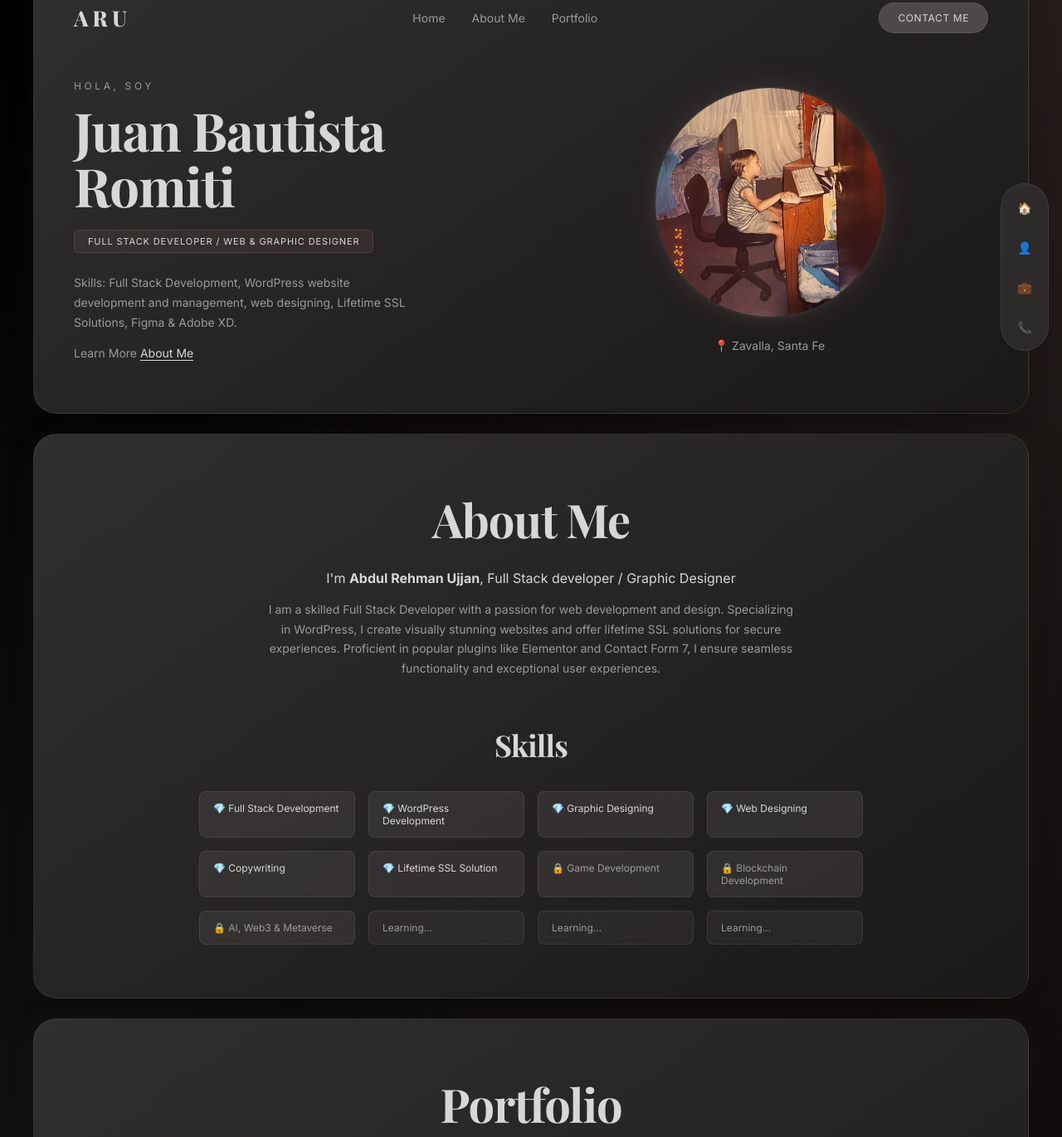
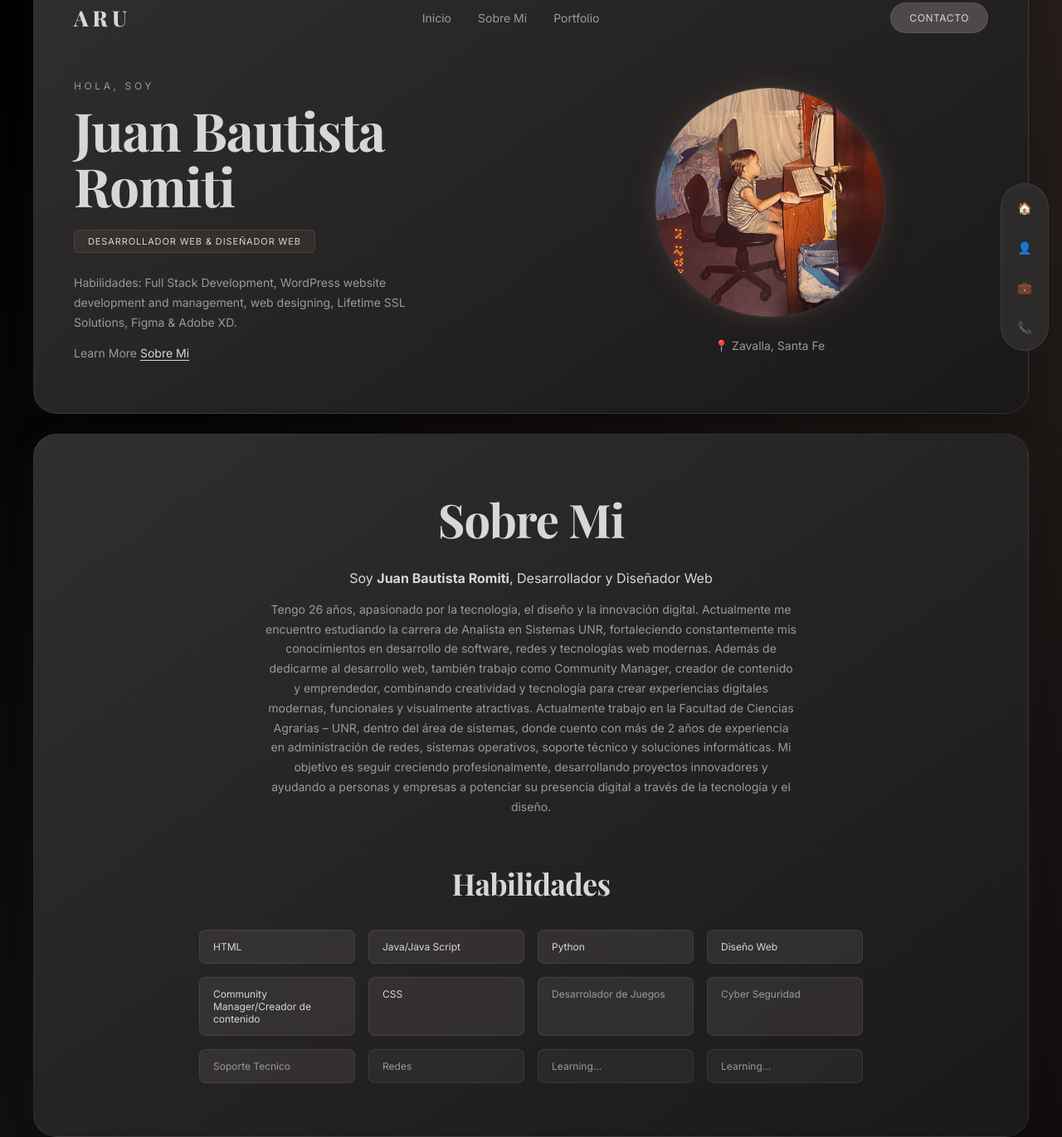
Before and after one commit to Romiti11/Portfolio, a plain HTML site: page index.html in a window 1280 px wide. Shown: the part 78-1449 px from the top of the page at 83% size. Drawn offline with nearby package versions, Linux system fonts and the light colour scheme.

Commit message:
Cambios realizados

```diff
--- a/index.html
+++ b/index.html
@@ -3,7 +3,7 @@
 <head>
   <meta charset="UTF-8" />
   <meta name="viewport" content="width=device-width, initial-scale=1.0" />
-  <title>Romiti Juan Bautista · Full Stack & Graphic Designer</title>
+  <title>Juan Bautista Romiti · Diseñador y Desarrollador Web</title>
   <meta name="description" content="Portfolio de Abdul Rehman Ujjan — Full Stack Developer y Graphic Designer." />
   <link rel="preconnect" href="https://fonts.googleapis.com" />
   <link rel="preconnect" href="https://fonts.gstatic.com" crossorigin />
@@ -27,23 +27,23 @@
       <header class="topbar">
         <a href="#home" class="logo">ARU</a>
         <ul class="topnav">
-          <li><a href="#home">Home</a></li>
-          <li><a href="#about">About Me</a></li>
+          <li><a href="#home">Inicio</a></li>
+          <li><a href="#about">Sobre Mi</a></li>
           <li><a href="#portfolio">Portfolio</a></li>
         </ul>
-        <a href="#contact" class="btn-pill">Contact Me</a>
+        <a href="#contact" class="btn-pill">Contacto</a>
       </header>
 
       <div class="hero">
         <div class="hero-text">
           <p class="eyebrow">Hola, soy</p>
           <h1>Juan Bautista<br />Romiti</h1>
-          <span class="tag">Full Stack Developer / Web &amp; Graphic Designer</span>
+          <span class="tag">Desarrollador Web &amp; Diseñador Web</span>
           <p class="lead">
-            Skills: Full Stack Development, WordPress website development and management,
+            Habilidades: Full Stack Development, WordPress website development and management,
             web designing, Lifetime SSL Solutions, Figma &amp; Adobe XD.
           </p>
-          <p class="more">Learn More <a href="#about">About Me</a></p>
+          <p class="more">Learn More <a href="#about">Sobre Mi</a></p>
         </div>
 
         <div class="hero-photo">
@@ -57,29 +57,34 @@
 
     <!-- ABOUT -->
     <section class="card" id="about">
-      <h2 class="section-title">About Me</h2>
+      <h2 class="section-title">Sobre Mi</h2>
       <p class="center-lead">
-        I'm <strong>Abdul Rehman Ujjan</strong>, Full Stack developer / Graphic Designer
+      Soy <strong>Juan Bautista Romiti</strong>, Desarrollador y Diseñador Web
       </p>
       <p class="center-text">
-        I am a skilled Full Stack Developer with a passion for web development and design.
-        Specializing in WordPress, I create visually stunning websites and offer lifetime SSL solutions
-        for secure experiences. Proficient in popular plugins like Elementor and Contact Form 7,
-        I ensure seamless functionality and exceptional user experiences.
+       Tengo 26 años, apasionado por la tecnología, el diseño y la innovación digital. Actualmente me encuentro estudiando la carrera de Analista en Sistemas UNR, fortaleciendo constantemente mis conocimientos en desarrollo de software, redes y tecnologías web modernas.
+
+Además de dedicarme al desarrollo web, también trabajo como Community Manager, creador de contenido y emprendedor, combinando creatividad y tecnología para crear experiencias digitales modernas, funcionales y visualmente atractivas.
+
+Actualmente trabajo en la Facultad de Ciencias Agrarias – UNR, dentro del área de sistemas, donde cuento con más de 2 años de experiencia en administración de redes, sistemas operativos, soporte técnico y soluciones informáticas.
+
+
+
+Mi objetivo es seguir creciendo profesionalmente, desarrollando proyectos innovadores y ayudando a personas y empresas a potenciar su presencia digital a través de la tecnología y el diseño.
       </p>
 
-      <h3 class="subtitle">Skills</h3>
+      <h3 class="subtitle">Habilidades</h3>
       <div class="skills-grid">
-        <div class="skill">💎 Full Stack Development</div>
-        <div class="skill">💎 WordPress Development</div>
-        <div class="skill">💎 Graphic Designing</div>
-        <div class="skill">💎 Web Designing</div>
-        <div class="skill">💎 Copywriting</div>
-        <div class="skill">💎 Lifetime SSL Solution</div>
-        <div class="skill locked">🔒 Game Development</div>
-        <div class="skill locked">🔒 Blockchain Development</div>
-        <div class="skill locked">🔒 AI, Web3 &amp; Metaverse</div>
-        <div class="skill muted">Learning...</div>
+        <div class="skill">HTML</div>
+        <div class="skill">Java/Java Script</div>
+        <div class="skill">Python</div>
+        <div class="skill">Diseño Web</div>
+        <div class="skill">Community Manager/Creador de contenido</div>
+        <div class="skill">CSS</div>
+        <div class="skill locked">Desarrolador de Juegos</div>
+        <div class="skill locked">Cyber Seguridad</div>
+        <div class="skill locked">Soporte Tecnico</div>
+        <div class="skill muted">Redes</div>
         <div class="skill muted">Learning...</div>
         <div class="skill muted">Learning...</div>
       </div>
```
Also changed, not shown: 1 other file.
